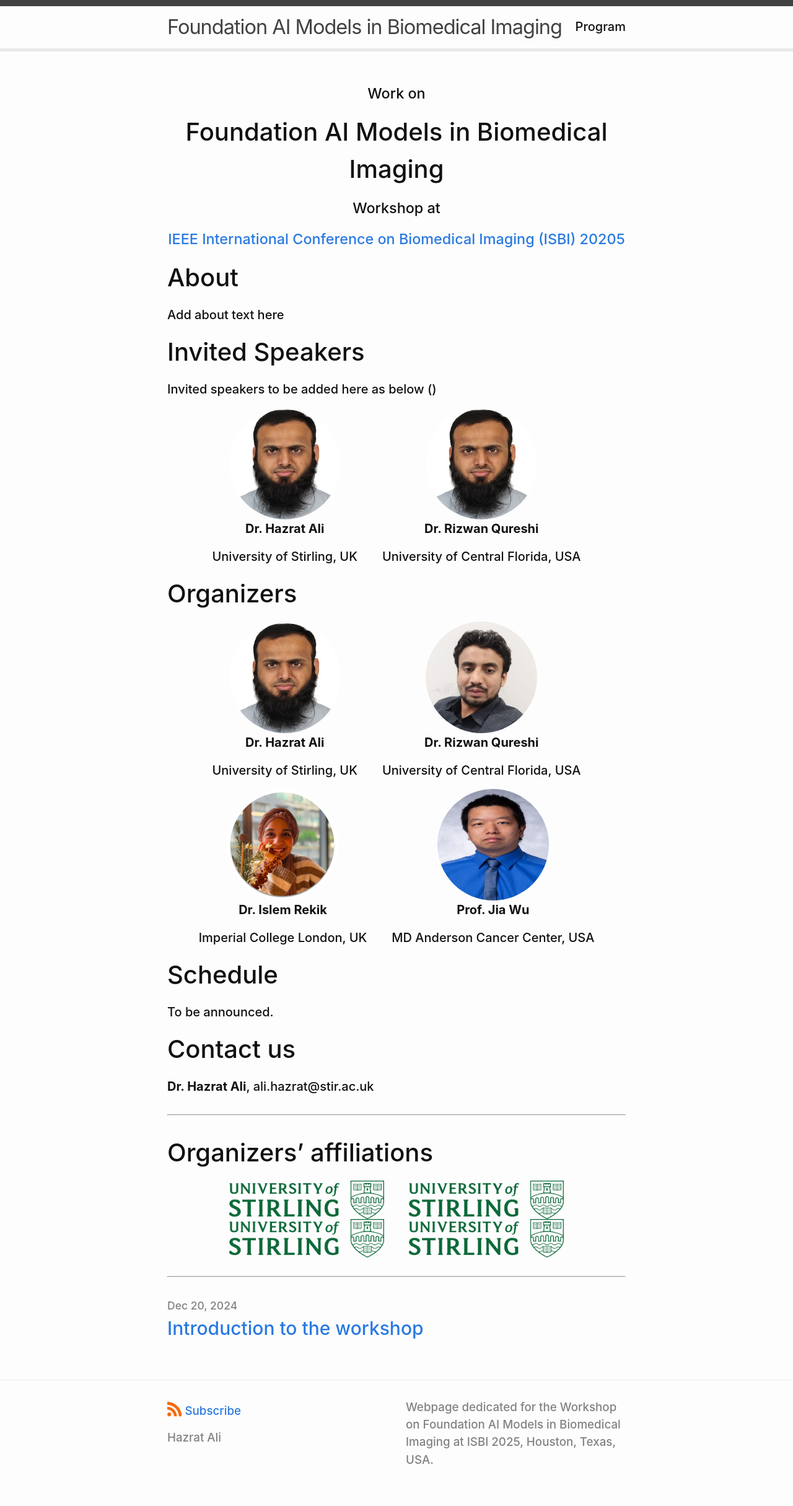
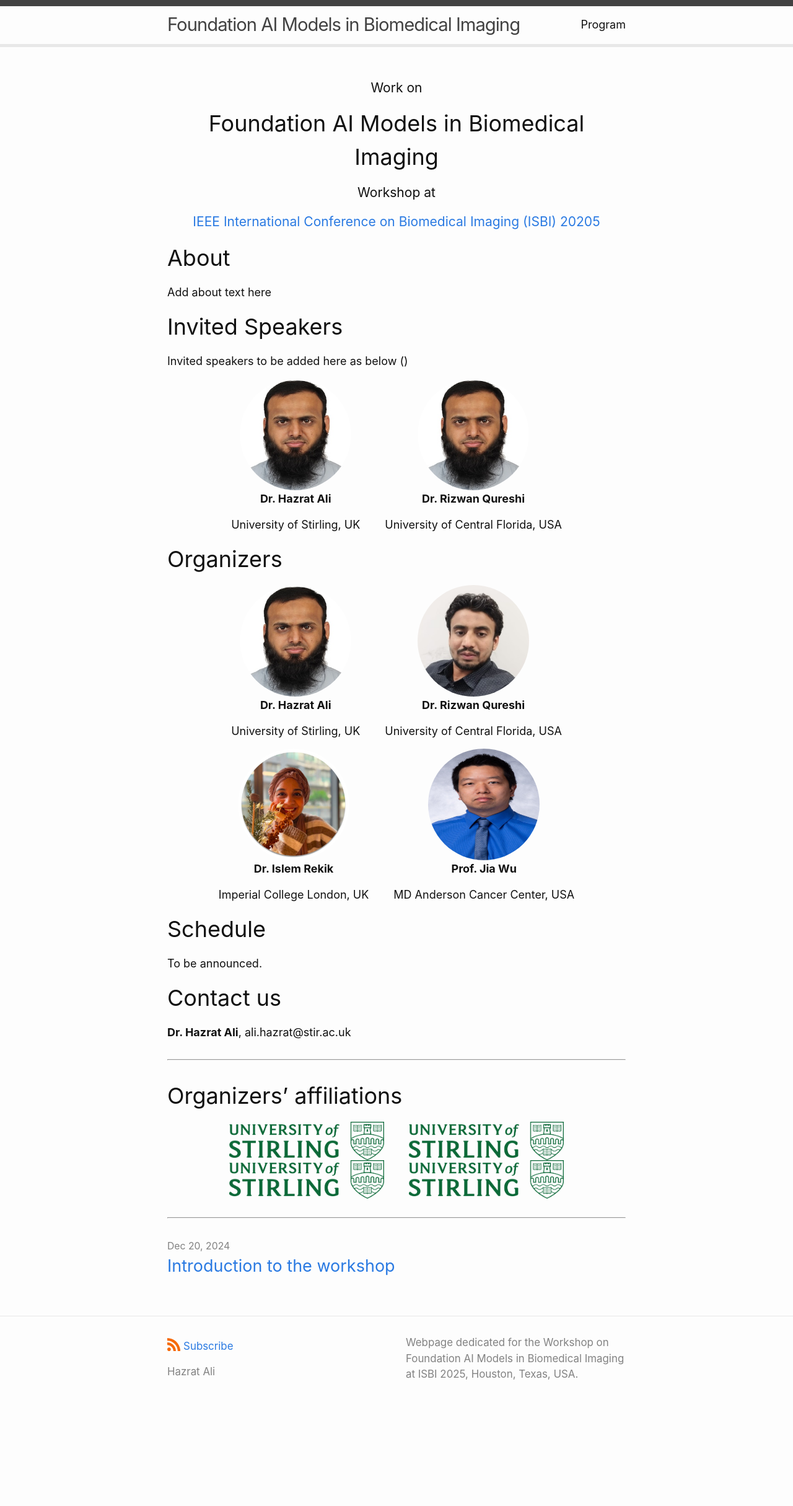
Before and after one commit to hazratali/faibi2025, a Jekyll site: the page built from index.md, in a window 1280 px wide. Shown: the whole page at 62% size. Built offline with Jekyll 4.4.1, drawn with Linux system fonts in a browser that asks for light colours; after the commit the page ends 2290 px from its top, so only the background shows below that.

Commit message:
added blue color in base css

```diff
--- a/_sass/minima/_base.scss
+++ b/_sass/minima/_base.scss
@@ -184,7 +184,7 @@ pre {
 
 .highlight {
   border-radius: 3px;
-  background: $code-background-color;
+  background: #1877F2; //$code-background-color;
   @extend %vertical-rhythm;
 
   .highlighter-rouge & {
--- a/_sass/minima/initialize.scss
+++ b/_sass/minima/initialize.scss
@@ -4,8 +4,8 @@
 
 $base-font-family: -apple-system, system-ui, BlinkMacSystemFont, "Segoe UI", "Segoe UI Emoji", "Segoe UI Symbol", "Apple Color Emoji", Roboto, Helvetica, Arial, sans-serif !default;
 $code-font-family: "Menlo", "Inconsolata", "Consolas", "Roboto Mono", "Ubuntu Mono", "Liberation Mono", "Courier New", monospace;
-$base-font-size:   20px !default;
-$base-font-weight: 500 !default;
+$base-font-size:   18px !default;
+$base-font-weight: 400 !default;
 $small-font-size:  $base-font-size * 0.875 !default;
 $base-line-height: 1.5 !default;
 
```
